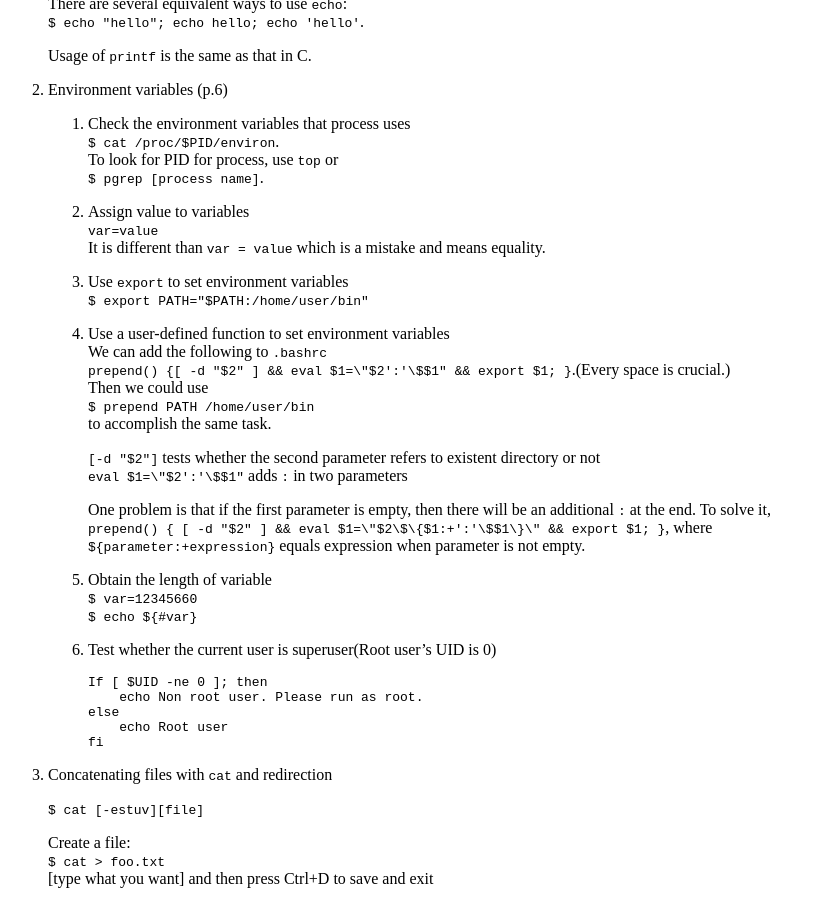
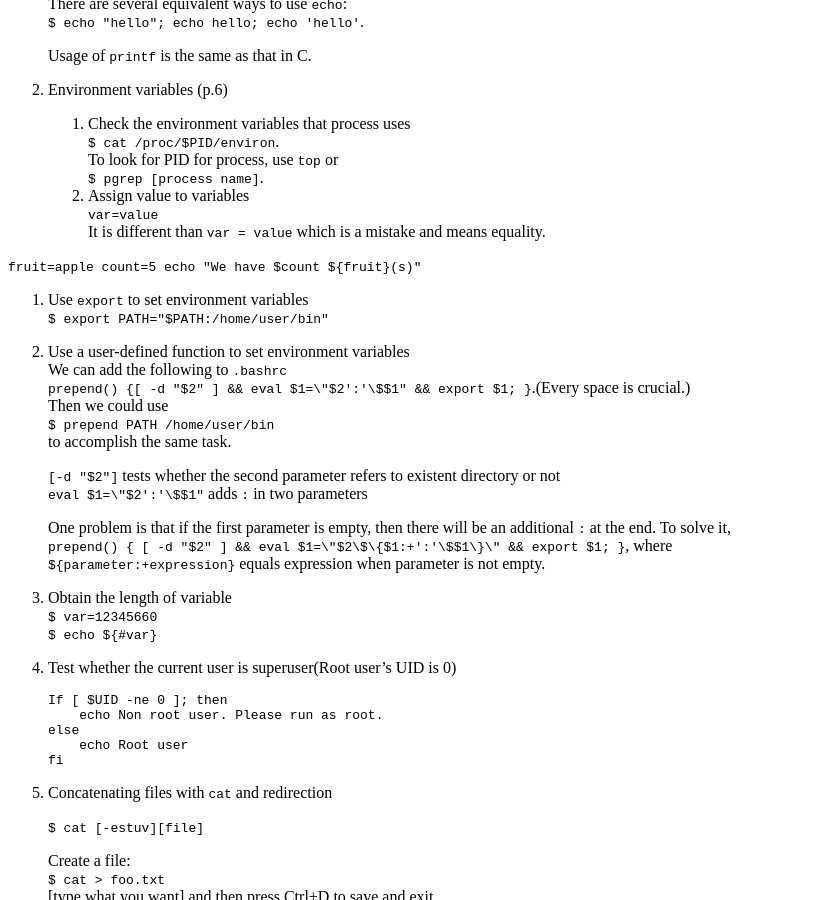
Before and after one commit to scuiaa555/scuiaa555.github.io, a Jekyll site: the page built from _posts/2017-02-26-Linux-Shell.md, in a window 1280 px wide and 900 px high, scrolled down 540 px. Shown: the whole window, without its empty margins (0-825 px from the left). Built offline with Jekyll 4.4.1, drawn with Linux system fonts in a browser that asks for light colours; comment, search, counter and statistics services are not loaded.

Commit message:
Modified on Sat Mar  4 19:56:06 HKT 2017

````diff
--- a/_posts/2017-02-26-Linux-Shell.md
+++ b/_posts/2017-02-26-Linux-Shell.md
@@ -33,7 +33,11 @@ share: true
   	   `var=value`<br>
   	   It is different than `var = value` which is a mistake and means equality.
 
-
+  	    ```
+  	    fruit=apple
+  	    count=5
+  	    echo "We have $count ${fruit}(s)"
+  	    ```
 
    3. Use `export` to set environment variables<br>
    	   `$ export PATH="$PATH:/home/user/bin"`
````
